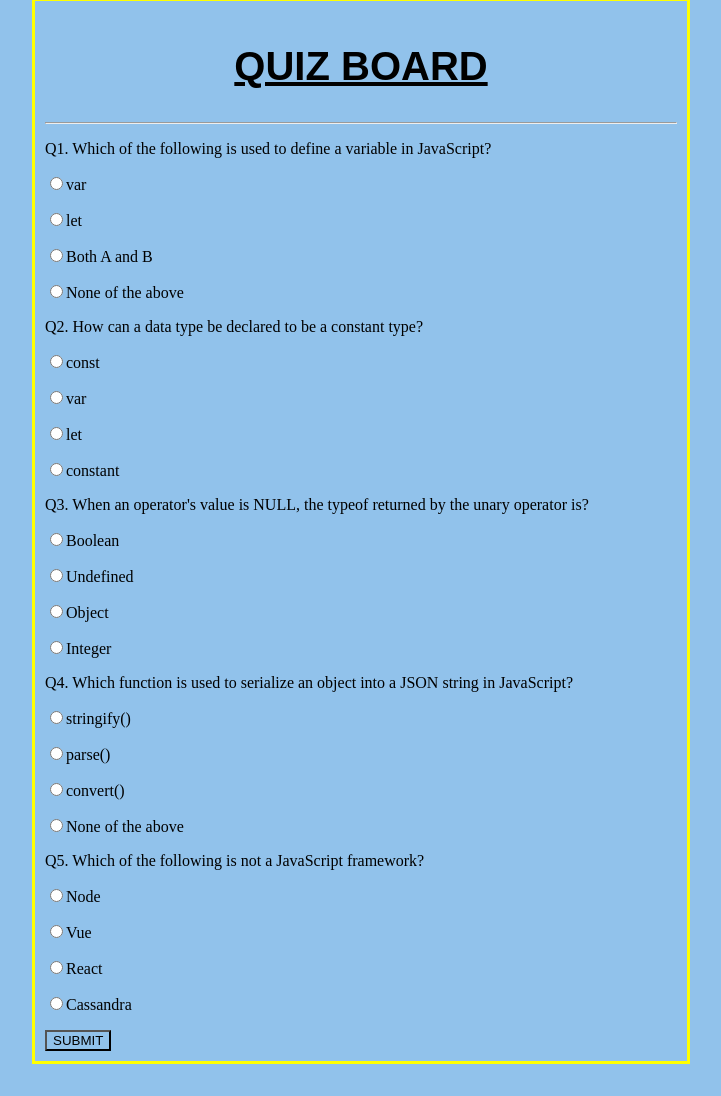
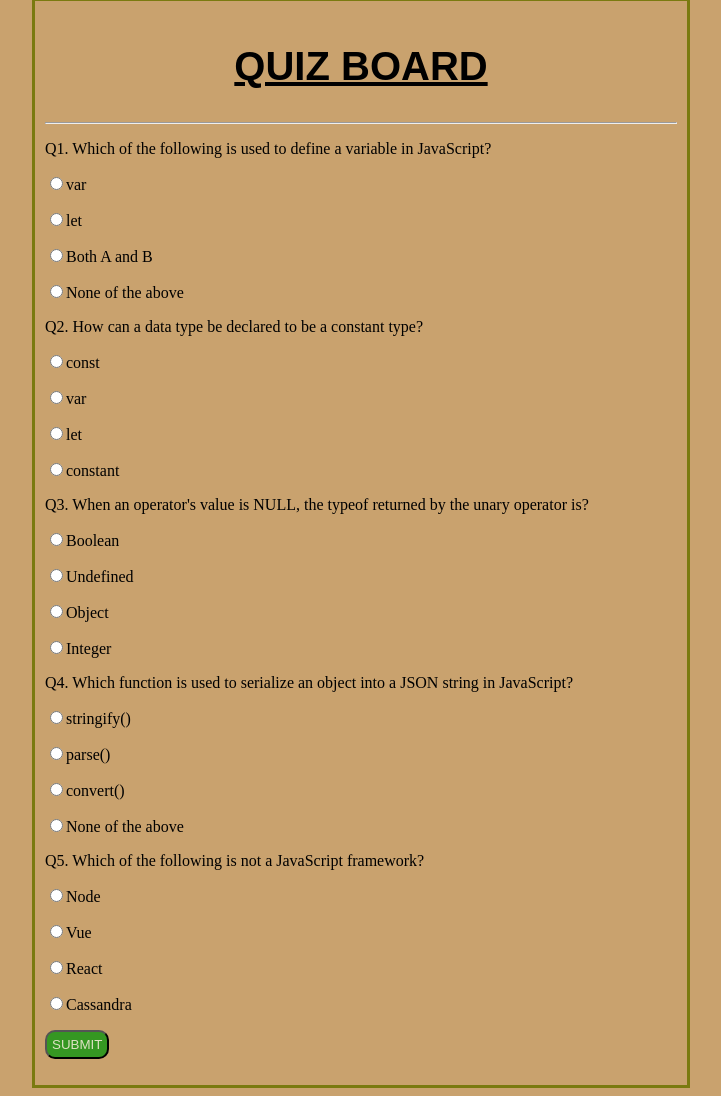
Before and after one commit to ndalilavin/week3_ip, a plain HTML site: page index.html in a window 1280 px wide. Shown: the part 10-1106 px from the top of the page, without its empty margins (279-1000 px from the left). Before the commit the page ends 1082 px from the top, so only its background shows below. Drawn offline with Linux system fonts and the light colour scheme; a web font is replaced by a local one.

Commit message:
Styled the results page

```diff
--- a/index.html
+++ b/index.html
@@ -58,11 +58,14 @@
                     <p><input type="radio" name="q5" value="Cassandra">Cassandra</p>
                 </div>
 
-                <input type="button" name="" value="SUBMIT" onclick="findScore()">
+                <input type="button" name="" value="SUBMIT" id="submitBtn" onclick="findScore()">
 
             </form>
 
         </div>
+
+        <p id="myscore"></p>
+
     </section>
 
 </body>
--- a/index.js
+++ b/index.js
@@ -17,6 +17,10 @@ function findScore() {
     var quiz5 = document.questions.q5.value;
     if (quiz5 == "Cassandra") {score++}
 
-    document.write(score);
+    var questions=document.getElementById("questions");
+    questions.style.display="none";
+
+    var myscore=document.getElementById('myscore');
+    myscore.textContent=`${score}`;
 
 }
--- a/styles.css
+++ b/styles.css
@@ -1,11 +1,11 @@
 *{
-    background-color: rgb(145, 194, 235);
+    background-color: rgb(201, 162, 110);
 }
 
 .content {
     margin: auto;
     width: 50%;
-    border: 3px solid yellow;
+    border: 3px solid rgb(122, 122, 16);
     padding: 10px;
 }
 
@@ -21,3 +21,12 @@
     text-align: center;
     text-decoration: underline;
 }
+
+#submitBtn {
+    background-color: rgb(53, 151, 34);
+    color: rgb(221, 226, 194);
+    border-radius: 10px;
+    padding: 5px;
+
+
+}
```
